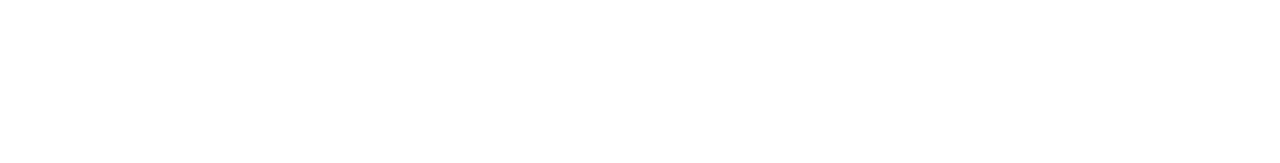
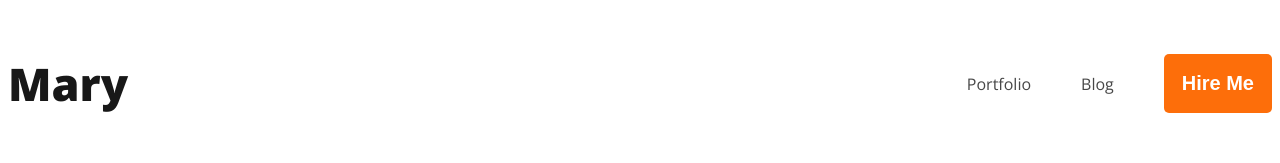
Before and after one commit to isha35-1215/my-first-github-repo, a plain HTML site: page index.html in a window 1280 px wide. Drawn offline with nearby package versions, Linux system fonts and the light colour scheme.

Commit message:
added nav

```diff
--- a/index.html
+++ b/index.html
@@ -4,10 +4,21 @@
     <meta charset="UTF-8">
     <meta name="viewport" content="width=device-width, initial-scale=1.0">
     <title> Web Developer Portfolio</title>
+    <link rel="stylesheet" href="styles/portfolio.css">
+    <link rel="preconnect" href="https://fonts.googleapis.com">
+<link rel="preconnect" href="https://fonts.gstatic.com" crossorigin>
+<link href="https://fonts.googleapis.com/css2?family=Open+Sans:wght@400;700;800&display=swap" rel="stylesheet">
 </head>
 <body>
     <header>
-
+        <nav>
+            <h3 class="nav-title">Ma<span class="text primary">r</span>y</h3>
+            <ul>
+                <li><a href="">Portfolio</a></li>
+                <li><a href="">Blog</a></li>
+                <button class="btn-primary">Hire Me</button>
+            </ul>
+        </nav>
     </header>
     <main>
 
--- /dev/null
+++ b/styles/portfolio.css
@@ -0,0 +1,47 @@
+/* Common Shared styles */
+body {
+    font-family: 'Lato', sans-serif;
+    font-family: 'Open Sans', sans-serif;
+}
+
+/* nav related styles */
+nav {
+    display: flex;
+    justify-content: space-between;
+    align-items: center;
+}
+
+.nav-title {
+    color: var(--dark-01, #181818);
+    font-size: 45px;
+    font-weight: 800;
+}
+
+.text-primary {
+    color: #FD6E0A;
+}
+
+.btn-primary {
+    border-radius: 5px;
+    background: #FD6E0A;
+    border: 0;
+    color: white;
+    font-size: 20px;
+    font-weight: 700;
+    padding: 18px ;
+}
+
+nav>ul {
+    display: flex;
+    align-items: center;
+}
+
+nav li {
+    list-style: none;
+    margin-right: 50px;
+}
+
+nav a {
+    text-decoration: none;
+    color: #474747;
+}
```
